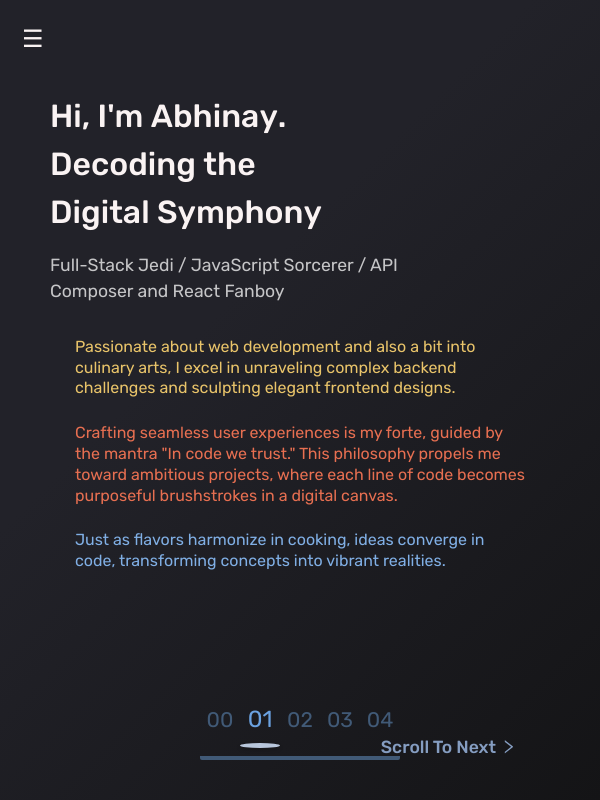
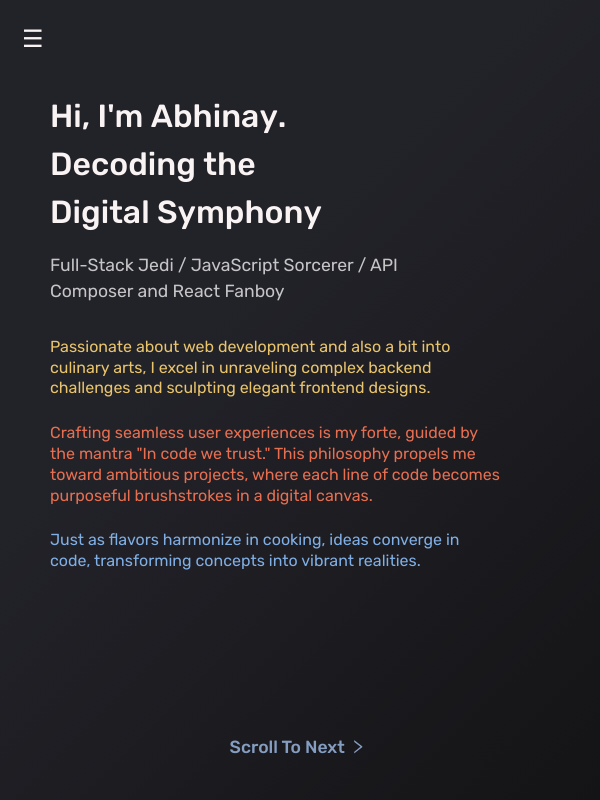
Before and after one commit to abhinaykhalatkar/portfolio_new, a React (Create React App) app in the folder front-end/: page /about in a window 600 px wide. Built offline with nearby package versions, Linux system fonts and the light colour scheme.

Commit message:
meta description changed ,and scroll and about fix

```diff
--- a/front-end/public/index.html
+++ b/front-end/public/index.html
@@ -7,7 +7,7 @@
     <meta name="theme-color" content="#000000" />
     <meta
       name="description"
-      content="Web site created using create-react-app"
+      content="Discover my portfolio showcasing web development projects, skills, and achievements."
     />
     <link rel="apple-touch-icon" href="%PUBLIC_URL%/logo192.png" />
 
--- a/front-end/src/Components/ProgressNav/ProgressNav.scss
+++ b/front-end/src/Components/ProgressNav/ProgressNav.scss
@@ -23,10 +23,6 @@
   }
 
   z-index: 0;
-  // position: fixed;
-  // left: 50%;
-  // bottom: 5%;
-  // transform: translateX(-50%);
   background-color: transparent;
   display: flex;
   align-items: center;
@@ -39,12 +35,11 @@
 
   @media only screen and (min-width:768px) and (max-width:900px) {
     max-width: 300px;
-    transform: translateX(-50%);
   }
 
   @media only screen and (min-width: 480px) and (max-width:768px) {
-    max-width: 200px;
-    transform: translateX(-80%);
+    display: none;
+
   }
 
   @media only screen and (max-width: 480px) {
@@ -138,12 +133,20 @@
   }
 
   @media only screen and (min-width: 480px) and (max-width:768px) {
-    right: 0.5rem;
+    display: flex;
+    left: 50%;
+    transform: translateX(-50%);
+    & >div{
+      margin: auto;
+    }
   }
 
   @media only screen and (max-width: 480px) {
-    right: auto;
+    display: flex;
     left: 50%;
     transform: translateX(-50%);
+    & >div{
+      margin: auto;
+    }
   }
 }
--- a/front-end/src/Pages/About/About.scss
+++ b/front-end/src/Pages/About/About.scss
@@ -126,6 +126,7 @@
         width: 90%;
         font-size: 1rem;
         line-height: 1.3;
+        align-self: start;
 
         div {
           &:nth-child(1) {
```
